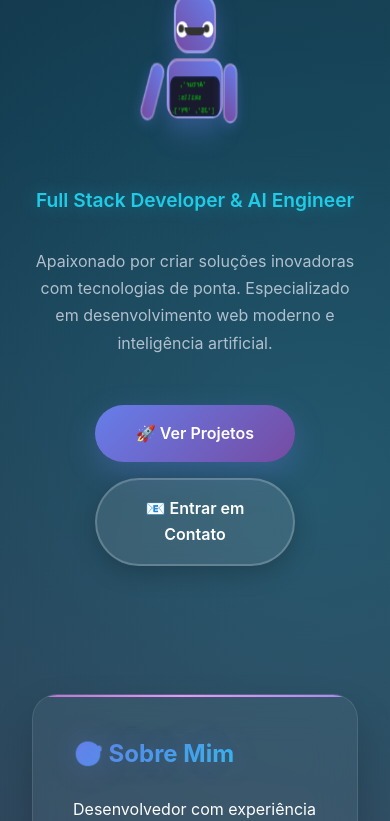
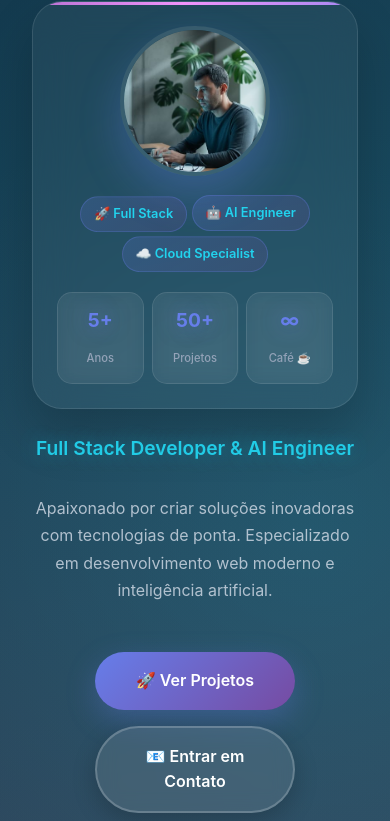
Before and after one commit to arturdr-ads/arturdr-ads.github.io, a website: page index.html in a window 390 px wide. Shown: the part 221-1042 px from the top of the page. Drawn offline with Linux system fonts and the light colour scheme.

Commit message:
Add professional profile photo and redesign
📸 PROFESSIONAL PROFILE FEATURES:
- Added high-quality profile photo with circular frame
- Replaced 3D robot with professional profile section
- Glass morphism design with hover effects
- Animated badges with floating effects
- Interactive statistics cards
- Professional photo with gradient overlay
- Responsive design for mobile devices

🎨 DESIGN IMPROVEMENTS:
- Modern card design with gradient borders
- Smooth animations and micro-interactions
- Professional color scheme and typography
- Hover effects on profile elements
- Scale and transform animations
- Mobile-optimized responsive layout

📊 PROFILE ELEMENTS:
- Professional headshot with proper sizing
- Skill badges (Full Stack, AI Engineer, Cloud Specialist)
- Statistics display (Years, Projects, Coffee ☕)
- Glass morphism effects and backdrop filters
- Interactive hover states and transitions

📱 RESPONSIVE DESIGN:
- Optimized for all device sizes
- Touch-friendly interactions
- Proper image scaling and optimization
- Mobile-first approach with breakpoints

🔗 README UPDATE:
- Added professional profile photo
- Improved visual hierarchy
- Enhanced professional appearance
- Consistent branding across platforms

```diff
--- a/index.html
+++ b/index.html
@@ -282,196 +282,162 @@
             opacity: 0.8;
         }
 
-        /* Robot 3D Styles */
-        .robot-container {
-            position: relative;
-            width: 150px;
-            height: 200px;
+        /* Professional Profile Styles */
+        .profile-section {
             margin: 2rem auto;
-            animation: float 3s ease-in-out infinite;
+            max-width: 500px;
+            animation: fadeInUp 1s ease-out;
         }
 
-        .robot {
-            position: relative;
-            width: 100%;
-            height: 100%;
-            transform-style: preserve-3d;
-            animation: robotRotate 8s linear infinite;
-        }
-
-        .robot-head {
-            position: absolute;
-            top: 0;
-            left: 50%;
-            transform: translateX(-50%);
-            width: 80px;
-            height: 80px;
-            background: linear-gradient(135deg, #667eea 0%, #764ba2 100%);
-            border-radius: 20px;
-            box-shadow: 0 10px 30px rgba(102, 126, 234, 0.4);
-            border: 3px solid rgba(255, 255, 255, 0.3);
-        }
-
-        .robot-eyes {
-            position: absolute;
-            top: 25px;
-            left: 50%;
-            transform: translateX(-50%);
-            display: flex;
-            gap: 20px;
-        }
-
-        .robot-eye {
-            width: 16px;
-            height: 16px;
-            background: #fff;
-            border-radius: 50%;
+        .profile-card {
+            background: rgba(255, 255, 255, 0.05);
+            backdrop-filter: blur(20px);
+            border-radius: 30px;
+            padding: 2rem;
+            border: 1px solid rgba(255, 255, 255, 0.1);
+            box-shadow: 0 25px 50px rgba(0, 0, 0, 0.2);
+            transition: all 0.4s cubic-bezier(0.175, 0.885, 0.32, 1.275);
             position: relative;
             overflow: hidden;
         }
 
-        .robot-pupil {
+        .profile-card::before {
+            content: '';
             position: absolute;
-            width: 8px;
-            height: 8px;
-            background: #333;
-            border-radius: 50%;
-            top: 50%;
-            left: 50%;
-            transform: translate(-50%, -50%);
-            animation: lookAround 4s ease-in-out infinite;
+            top: 0;
+            left: 0;
+            right: 0;
+            height: 3px;
+            background: linear-gradient(90deg, #667eea, #764ba2, #f093fb, #667eea);
+            background-size: 300% 100%;
+            animation: gradientShift 3s ease-in-out infinite;
         }
 
-        .robot-mouth {
-            position: absolute;
-            bottom: 15px;
-            left: 50%;
-            transform: translateX(-50%);
-            width: 30px;
-            height: 8px;
-            background: #333;
-            border-radius: 0 0 15px 15px;
+        .profile-card:hover {
+            transform: translateY(-10px) scale(1.02);
+            box-shadow: 0 35px 70px rgba(0, 0, 0, 0.3);
+            border-color: rgba(255, 255, 255, 0.2);
         }
 
-        .robot-antenna {
-            position: absolute;
-            top: -20px;
-            left: 50%;
-            transform: translateX(-50%);
-            width: 3px;
-            height: 20px;
-            background: #667eea;
+        .profile-image-container {
+            position: relative;
+            width: 200px;
+            height: 200px;
+            margin: 0 auto 2rem;
+            border-radius: 50%;
+            overflow: hidden;
+            box-shadow: 0 20px 40px rgba(102, 126, 234, 0.3);
+            border: 4px solid rgba(255, 255, 255, 0.1);
+            transition: all 0.4s ease;
         }
 
-        .robot-antenna-ball {
-            position: absolute;
-            top: -8px;
-            left: 50%;
-            transform: translateX(-50%);
-            width: 12px;
-            height: 12px;
-            background: #ffd700;
-            border-radius: 50%;
-            animation: glow 2s ease-in-out infinite alternate;
+        .profile-image {
+            width: 100%;
+            height: 100%;
+            object-fit: cover;
+            transition: transform 0.4s ease;
         }
 
-        .robot-body {
-            position: absolute;
-            top: 85px;
-            left: 50%;
-            transform: translateX(-50%);
-            width: 100px;
-            height: 80px;
-            background: linear-gradient(135deg, #667eea 0%, #764ba2 100%);
-            border-radius: 15px;
-            box-shadow: 0 10px 30px rgba(102, 126, 234, 0.4);
-            border: 3px solid rgba(255, 255, 255, 0.3);
+        .profile-image-container:hover .profile-image {
+            transform: scale(1.1);
         }
 
-        .robot-screen {
+        .profile-overlay {
             position: absolute;
-            top: 15px;
-            left: 50%;
-            transform: translateX(-50%);
-            width: 70px;
-            height: 40px;
-            background: #1a1a2e;
-            border-radius: 8px;
-            border: 2px solid #16213e;
-            overflow: hidden;
+            top: 0;
+            left: 0;
+            right: 0;
+            bottom: 0;
+            background: linear-gradient(135deg, rgba(102, 126, 234, 0.2), rgba(118, 75, 162, 0.2));
+            opacity: 0;
+            transition: opacity 0.4s ease;
+            border-radius: 50%;
         }
 
-        .robot-code {
-            position: absolute;
-            top: 5px;
-            left: 5px;
-            color: #0f0;
-            font-family: monospace;
-            font-size: 8px;
-            animation: codeScroll 3s linear infinite;
+        .profile-image-container:hover .profile-overlay {
+            opacity: 1;
         }
 
-        .robot-arms {
-            position: absolute;
-            top: 90px;
-            width: 140px;
-            left: 50%;
-            transform: translateX(-50%);
-            display: flex;
-            justify-content: space-between;
+        .profile-info {
+            text-align: center;
         }
 
-        .robot-arm {
-            width: 20px;
-            height: 60px;
-            background: linear-gradient(135deg, #667eea 0%, #764ba2 100%);
-            border-radius: 10px;
-            box-shadow: 0 5px 15px rgba(102, 126, 234, 0.3);
-            border: 2px solid rgba(255, 255, 255, 0.3);
+        .profile-badges {
+            display: flex;
+            flex-wrap: wrap;
+            gap: 0.5rem;
+            justify-content: center;
+            margin-bottom: 1.5rem;
         }
 
-        .robot-arm-left {
-            animation: armWave 2s ease-in-out infinite;
-            transform-origin: top center;
+        .profile-badge {
+            background: linear-gradient(135deg, rgba(102, 126, 234, 0.2), rgba(118, 75, 162, 0.2));
+            color: #22d3ee;
+            padding: 0.5rem 1rem;
+            border-radius: 20px;
+            font-size: 0.9rem;
+            font-weight: 600;
+            border: 1px solid rgba(102, 126, 234, 0.3);
+            transition: all 0.3s ease;
+            animation: float 3s ease-in-out infinite;
         }
 
-        .robot-arm-right {
-            animation: armWave 2s ease-in-out infinite 0.5s;
-            transform-origin: top center;
+        .profile-badge:nth-child(2) {
+            animation-delay: 0.5s;
         }
 
-        /* Robot Animations */
+        .profile-badge:nth-child(3) {
+            animation-delay: 1s;
+        }
+
+        .profile-badge:hover {
+            background: linear-gradient(135deg, rgba(102, 126, 234, 0.3), rgba(118, 75, 162, 0.3));
+            transform: translateY(-2px);
+            box-shadow: 0 5px 15px rgba(102, 126, 234, 0.3);
+        }
+
+        .profile-stats {
+            display: flex;
+            justify-content: space-around;
+            gap: 1rem;
+        }
+
+        .stat {
+            text-align: center;
+            padding: 1rem;
+            background: rgba(255, 255, 255, 0.05);
+            border-radius: 15px;
+            backdrop-filter: blur(10px);
+            border: 1px solid rgba(255, 255, 255, 0.1);
+            transition: all 0.3s ease;
+            flex: 1;
+        }
+
+        .stat:hover {
+            background: rgba(255, 255, 255, 0.1);
+            transform: translateY(-3px);
+            box-shadow: 0 10px 25px rgba(0, 0, 0, 0.2);
+        }
+
+        .stat-number {
+            display: block;
+            font-size: 1.5rem;
+            font-weight: 700;
+            color: #667eea;
+            margin-bottom: 0.5rem;
+            text-shadow: 0 0 20px rgba(102, 126, 234, 0.5);
+        }
+
+        .stat-label {
+            font-size: 0.8rem;
+            color: #94a3b8;
+            font-weight: 500;
+        }
+
+        /* Profile Animations */
         @keyframes float {
             0%, 100% { transform: translateY(0px); }
-            50% { transform: translateY(-10px); }
-        }
-
-        @keyframes robotRotate {
-            0% { transform: rotateY(0deg); }
-            100% { transform: rotateY(360deg); }
-        }
-
-        @keyframes lookAround {
-            0%, 100% { transform: translate(-50%, -50%); }
-            25% { transform: translate(-30%, -60%); }
-            50% { transform: translate(-70%, -40%); }
-            75% { transform: translate(-50%, -70%); }
-        }
-
-        @keyframes glow {
-            0% { box-shadow: 0 0 5px #ffd700, 0 0 10px #ffd700, 0 0 15px #ffd700; }
-            100% { box-shadow: 0 0 10px #ffd700, 0 0 20px #ffd700, 0 0 30px #ffd700; }
-        }
-
-        @keyframes codeScroll {
-            0% { transform: translateY(100%); }
-            100% { transform: translateY(-100%); }
-        }
-
-        @keyframes armWave {
-            0%, 100% { transform: rotate(0deg); }
-            25% { transform: rotate(-20deg); }
-            75% { transform: rotate(20deg); }
+            50% { transform: translateY(-5px); }
         }
 
         @media (max-width: 768px) {
@@ -493,26 +459,45 @@
                 text-align: center;
             }
 
-            .robot-container {
-                width: 120px;
-                height: 160px;
+            .profile-section {
                 margin: 1.5rem auto;
+                max-width: 350px;
             }
 
-            .robot-head {
-                width: 60px;
-                height: 60px;
+            .profile-card {
+                padding: 1.5rem;
             }
 
-            .robot-body {
-                width: 80px;
-                height: 60px;
-                top: 65px;
+            .profile-image-container {
+                width: 150px;
+                height: 150px;
+                margin: 0 auto 1.5rem;
             }
 
-            .robot-arms {
-                width: 120px;
-                top: 70px;
+            .profile-badges {
+                gap: 0.3rem;
+                margin-bottom: 1rem;
+            }
+
+            .profile-badge {
+                padding: 0.4rem 0.8rem;
+                font-size: 0.8rem;
+            }
+
+            .profile-stats {
+                gap: 0.5rem;
+            }
+
+            .stat {
+                padding: 0.8rem 0.5rem;
+            }
+
+            .stat-number {
+                font-size: 1.2rem;
+            }
+
+            .stat-label {
+                font-size: 0.7rem;
             }
         }
     </style>
@@ -522,39 +507,33 @@
         <header>
             <h1>👋 Olá! Eu sou Artur Reinhardt</h1>
 
-            <!-- Robot 3D Animation -->
-            <div class="robot-container">
-                <div class="robot">
-                    <div class="robot-head">
-                        <div class="robot-antenna">
-                            <div class="robot-antenna-ball"></div>
+            <!-- Professional Profile Section -->
+            <div class="profile-section">
+                <div class="profile-card">
+                    <div class="profile-image-container">
+                        <img src="assets/profile.jpg" alt="Artur Reinhardt" class="profile-image">
+                        <div class="profile-overlay"></div>
+                    </div>
+                    <div class="profile-info">
+                        <div class="profile-badges">
+                            <span class="profile-badge">🚀 Full Stack</span>
+                            <span class="profile-badge">🤖 AI Engineer</span>
+                            <span class="profile-badge">☁️ Cloud Specialist</span>
                         </div>
-                        <div class="robot-eyes">
-                            <div class="robot-eye">
-                                <div class="robot-pupil"></div>
+                        <div class="profile-stats">
+                            <div class="stat">
+                                <span class="stat-number">5+</span>
+                                <span class="stat-label">Anos</span>
                             </div>
-                            <div class="robot-eye">
-                                <div class="robot-pupil"></div>
+                            <div class="stat">
+                                <span class="stat-number">50+</span>
+                                <span class="stat-label">Projetos</span>
+                            </div>
+                            <div class="stat">
+                                <span class="stat-number">∞</span>
+                                <span class="stat-label">Café ☕</span>
                             </div>
                         </div>
-                        <div class="robot-mouth"></div>
-                    </div>
-                    <div class="robot-body">
-                        <div class="robot-screen">
-                            <div class="robot-code">
-                                &lt;script&gt;<br>
-                                const robot = {<br>
-                                &nbsp;&nbsp;name: 'Bender',<br>
-                                &nbsp;&nbsp;skills: ['JS', 'PY'],<br>
-                                &nbsp;&nbsp;mood: 'happy'<br>
-                                };<br>
-                                robot.code();<br>
-                            </div>
-                        </div>
-                    </div>
-                    <div class="robot-arms">
-                        <div class="robot-arm robot-arm-left"></div>
-                        <div class="robot-arm robot-arm-right"></div>
                     </div>
                 </div>
             </div>
@@ -672,95 +651,31 @@
     </div>
 
     <script>
-        // Robot interaction
-        let robotMood = 'happy';
-        const robotMessages = [
-            'Olá! Eu sou o Robô Dev! 🤖',
-            'Vamos programar juntos! 💻',
-            'JavaScript é minha linguagem favorita!',
-            'Python também é massa! 🐍',
-            'Debugando a vida... 🐛',
-            'Compilando felicidade! ✨',
-            'Full Stack na veia! 🚀',
-            'AI & ML rocks! 🤖',
-            'Café + Código = ❤️',
-            'Sempre aprendendo algo novo! 📚'
-        ];
-
-        // Robot click interaction
-        document.querySelector('.robot-container').addEventListener('click', function() {
-            const robotCode = document.querySelector('.robot-code');
-            const randomMessage = robotMessages[Math.floor(Math.random() * robotMessages.length)];
-            robotCode.innerHTML = randomMessage.replace(/ /g, '&nbsp;').replace(/!/g, '!<br>');
-
-            // Make robot happy animation
-            const robot = document.querySelector('.robot');
-            robot.style.animation = 'none';
-            setTimeout(() => {
-                robot.style.animation = 'robotRotate 8s linear infinite, bounce 0.5s ease';
-            }, 10);
+        // Profile interaction
+        const profileCard = document.querySelector('.profile-card');
+        profileCard.addEventListener('mouseenter', function() {
+            this.style.transform = 'translateY(-15px) scale(1.03)';
         });
 
-        // Robot hover effects
-        const robotContainer = document.querySelector('.robot-container');
-        robotContainer.addEventListener('mouseenter', function() {
-            this.style.transform = 'scale(1.1)';
+        profileCard.addEventListener('mouseleave', function() {
+            this.style.transform = 'translateY(0) scale(1)';
         });
 
-        robotContainer.addEventListener('mouseleave', function() {
-            this.style.transform = 'scale(1)';
+        // Badge hover effects
+        document.querySelectorAll('.profile-badge').forEach((badge, index) => {
+            badge.addEventListener('mouseenter', function() {
+                this.style.animation = 'none';
+                this.style.transform = 'translateY(-5px) scale(1.1)';
+            });
+
+            badge.addEventListener('mouseleave', function() {
+                this.style.transform = 'translateY(0) scale(1)';
+                setTimeout(() => {
+                    this.style.animation = `float 3s ease-in-out infinite`;
+                    this.style.animationDelay = `${index * 0.5}s`;
+                }, 100);
+            });
         });
-
-        // Update robot code display
-        function updateRobotCode() {
-            const robotCode = document.querySelector('.robot-code');
-            const codes = [
-                `&lt;script&gt;<br>
-                const dev = {<br>
-                &nbsp;&nbsp;name: 'Artur',<br>
-                &nbsp;&nbsp;skills: ['JS', 'PY'],<br>
-                &nbsp;&nbsp;coding: true<br>
-                };<br>
-                dev.create();`,
-
-                `function createMagic() {<br>
-                &nbsp;&nbsp;return '✨';<br>
-                }<br>
-                console.log(createMagic());`,
-
-                `class Developer {<br>
-                &nbsp;&nbsp;constructor() {<br>
-                &nbsp;&nbsp;&nbsp;&nbsp;this.passion = '∞';<br>
-                &nbsp;&nbsp;}<br>
-                }`,
-
-                `const portfolio = {<br>
-                &nbsp;&nbsp;design: 'modern',<br>
-                &nbsp;&nbsp;responsive: true,<br>
-                &nbsp;&nbsp;awesome: true<br>
-                };`
-            ];
-
-            let codeIndex = 0;
-            setInterval(() => {
-                robotCode.innerHTML = codes[codeIndex];
-                codeIndex = (codeIndex + 1) % codes.length;
-            }, 4000);
-        }
-
-        // Add bounce animation
-        const style = document.createElement('style');
-        style.textContent = `
-            @keyframes bounce {
-                0%, 20%, 50%, 80%, 100% { transform: translateY(0) rotateY(0deg); }
-                40% { transform: translateY(-20px) rotateY(180deg); }
-                60% { transform: translateY(-10px) rotateY(270deg); }
-            }
-        `;
-        document.head.appendChild(style);
-
-        // Initialize robot code animation
-        updateRobotCode();
 
         // Smooth scrolling para links internos
         document.querySelectorAll('a[href^="#"]').forEach(anchor => {
@@ -799,11 +714,12 @@
             observer.observe(section);
         });
 
-        // Robot welcome message
+        // Add entrance animation to profile
         setTimeout(() => {
-            const robotCode = document.querySelector('.robot-code');
-            robotCode.innerHTML = 'Olá! Clique em mim! 🤖<br>Eu tenho mensagens especiais para você!';
-        }, 2000);
+            const profileCard = document.querySelector('.profile-card');
+            profileCard.style.opacity = '1';
+            profileCard.style.transform = 'translateY(0)';
+        }, 500);
     </script>
 </body>
 </html>
```
Also changed, not shown: README.md, assets/profile.jpg (added).
